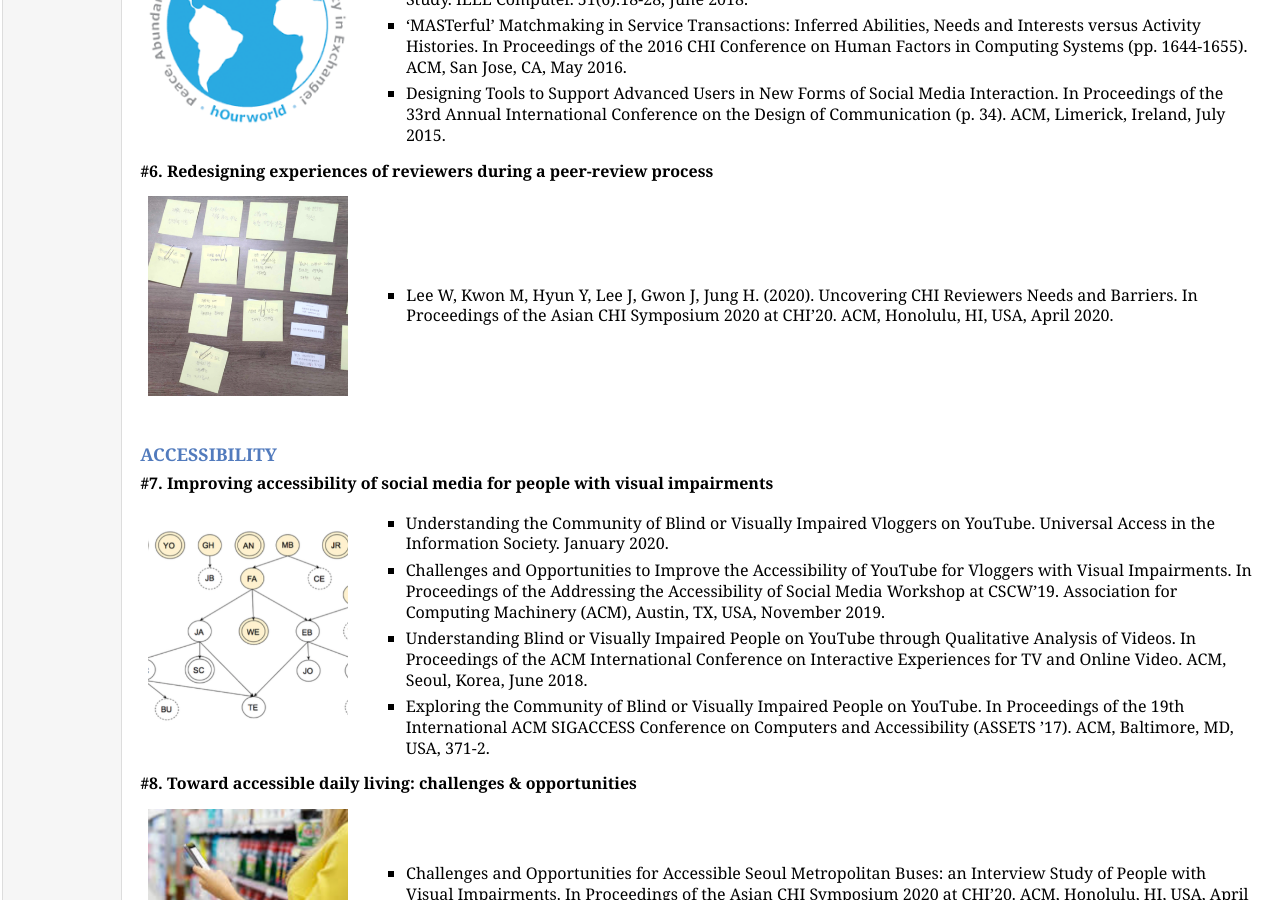
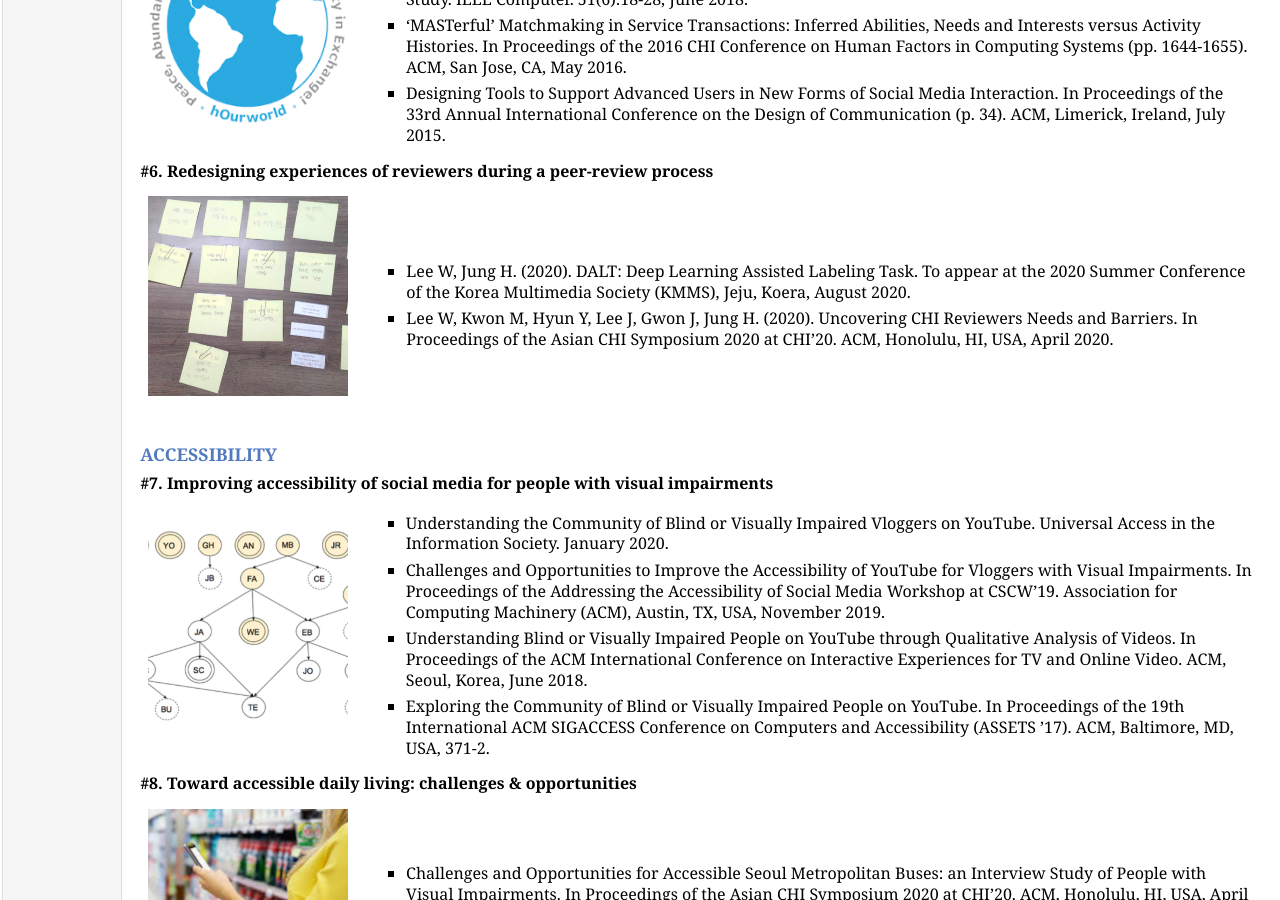
Before and after one commit to hcail/hcail-backup.github.io, a Jekyll site: the page projects/projects.html, which Jekyll copies as it is, in a window 1280 px wide and 900 px high, scrolled down 1304 px. Built offline with Jekyll 4.4.1, drawn with Linux system fonts in a browser that asks for light colours.

Commit message:
wanhae paper added in project

```diff
--- a/projects/projects.html
+++ b/projects/projects.html
@@ -87,6 +87,9 @@ grant funded by the Korea government (MSIT), & 2) the other by the University of
 <table class="imgtable"><tr><td>
 <img src="img/affinity.png" alt="alt text" width="200px" height="200px" />&nbsp;</td>
 <td align="left"><ul>
+  <li><p>Lee W, Jung H. (2020). DALT: Deep Learning Assisted Labeling Task.
+    To appear at the 2020 Summer Conference of the Korea Multimedia Society (KMMS), Jeju, Koera, August 2020.</p>
+  </li>
 <li><p>Lee W, Kwon M, Hyun Y, Lee J, Gwon J, Jung H. (2020). Uncovering CHI Reviewers Needs and Barriers. In Proceedings of the Asian CHI Symposium 2020 at CHI&rsquo;20. ACM, Honolulu, HI, USA, April 2020.</p>
 </li>
 </ul>
```
Also changed, not shown: 1 other file.
